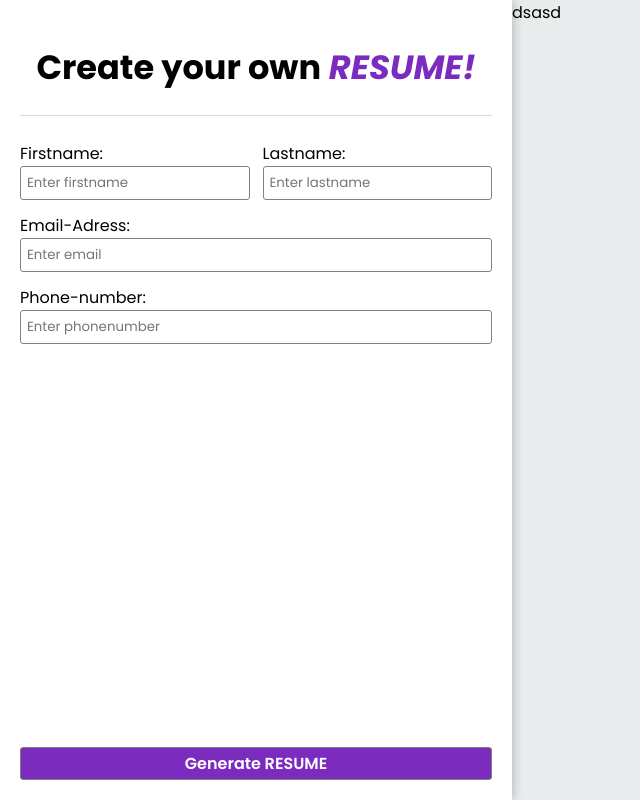
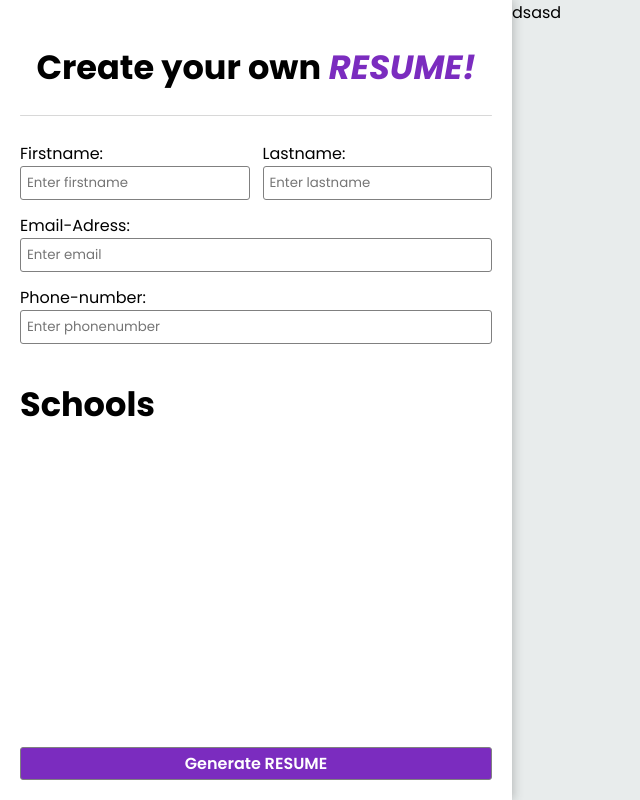
Before and after one commit to Kili196/CV-Generator, a React (Vite) app: page / in a window 1280 px wide. Shown: the whole page, without its empty margins (0-640 px from the left). Built offline with nearby package versions, Linux system fonts and the light colour scheme.

Commit message:
cretaed formheadlin component

```diff
--- /dev/null
+++ b/src/components/FormHeadline.jsx
@@ -0,0 +1,10 @@
+const FormHeadline = () => {
+  return (
+    <div className="form-headline">
+      <h1> Schools</h1>
+      <div className="headline-seperator"> </div>
+    </div>
+  );
+};
+
+export default FormHeadline;
--- a/src/components/FormView.jsx
+++ b/src/components/FormView.jsx
@@ -1,5 +1,6 @@
 import Header from "./Header";
 import SimpleInputField from "./SimpleInputField";
+import FormHeadline from "./FormHeadline";
 import { useState } from "react";
 
 const FormView = ({ user, setUser }) => {
@@ -55,6 +56,8 @@ const FormView = ({ user, setUser }) => {
             handleChange={handleChange}
             objectChange="phonenumber"
           />
+
+          <FormHeadline />
         </div>
 
         <button type="submit" onClick={handleEvent}>
--- a/src/styles/Form.css
+++ b/src/styles/Form.css
@@ -37,3 +37,6 @@ form button {
   flex-direction: column;
   gap: 13px;
 }
+
+.school-input {
+}
```
